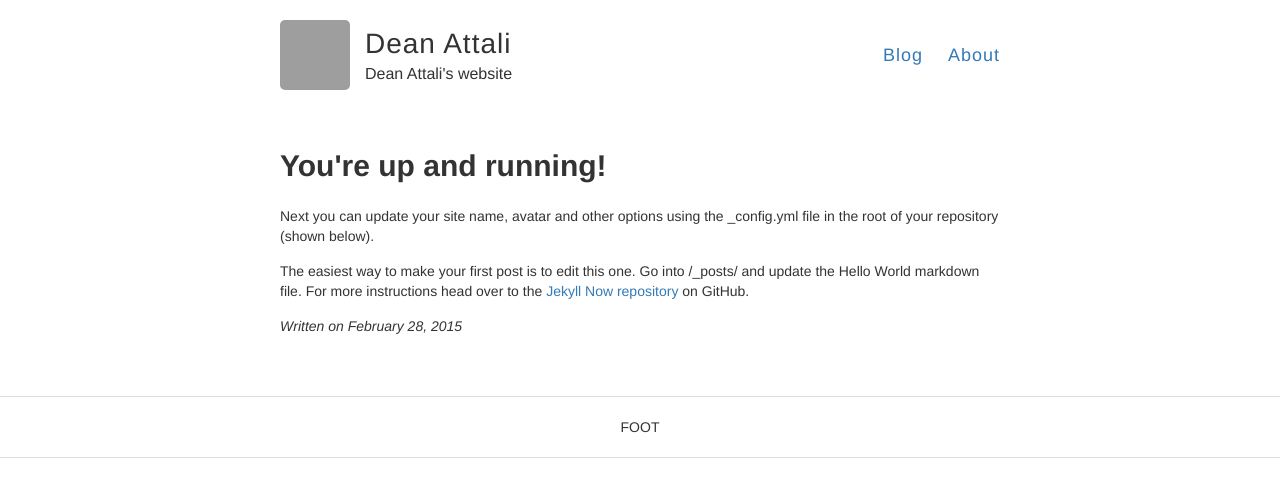
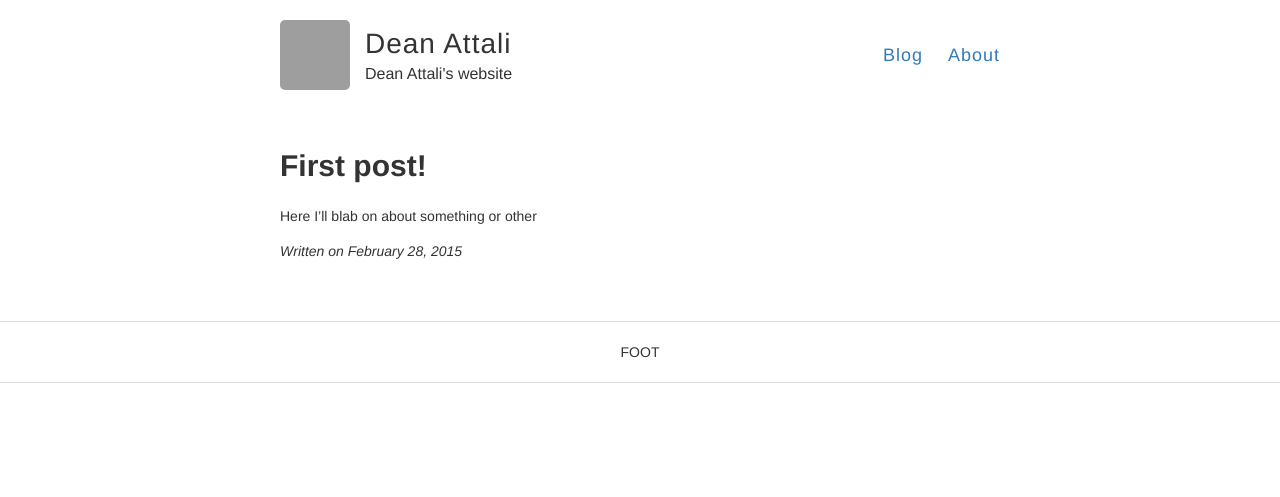
Before and after one commit to daattali/daattali.github.io, a Jekyll site: the page built from _posts/2015-02-28-test-post.md, in a window 1280 px wide. Shown: the top 497 px of the page. Built offline with Jekyll 4.4.1, drawn with Linux system fonts in a browser that asks for light colours; Markdown is read by kramdown in place of the engine named in the settings; comment, search, counter and statistics services are not loaded; grey boxes are pictures that could not be loaded.

Commit message:
change test post

```diff
--- a/_posts/2015-02-28-test-post.md
+++ b/_posts/2015-02-28-test-post.md
@@ -1,8 +1,6 @@
 ---
 layout: post
-title: You're up and running!
+title: First post!
 ---
 
-Next you can update your site name, avatar and other options using the _config.yml file in the root of your repository (shown below).
-
-The easiest way to make your first post is to edit this one. Go into /_posts/ and update the Hello World markdown file. For more instructions head over to the [Jekyll Now repository](https://github.com/barryclark/jekyll-now) on GitHub.
+Here I'll blab on about something or other
```
